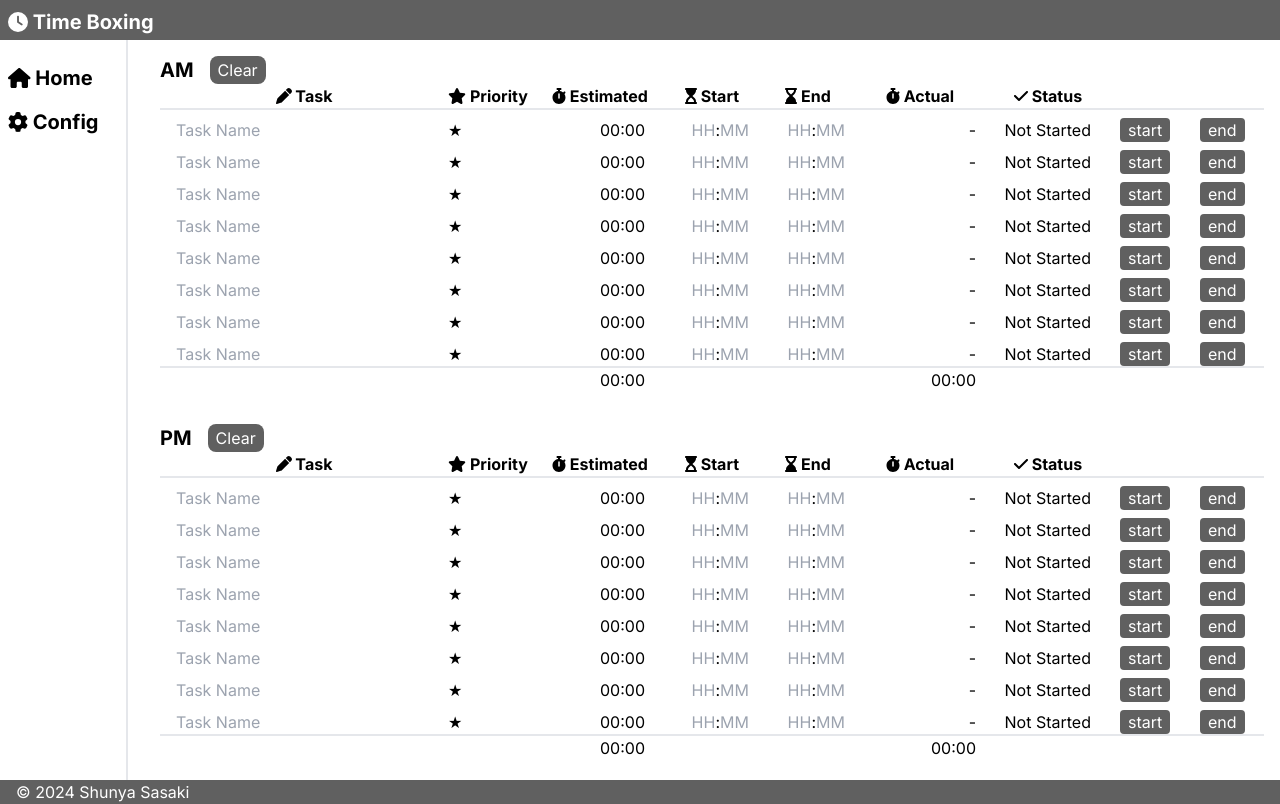
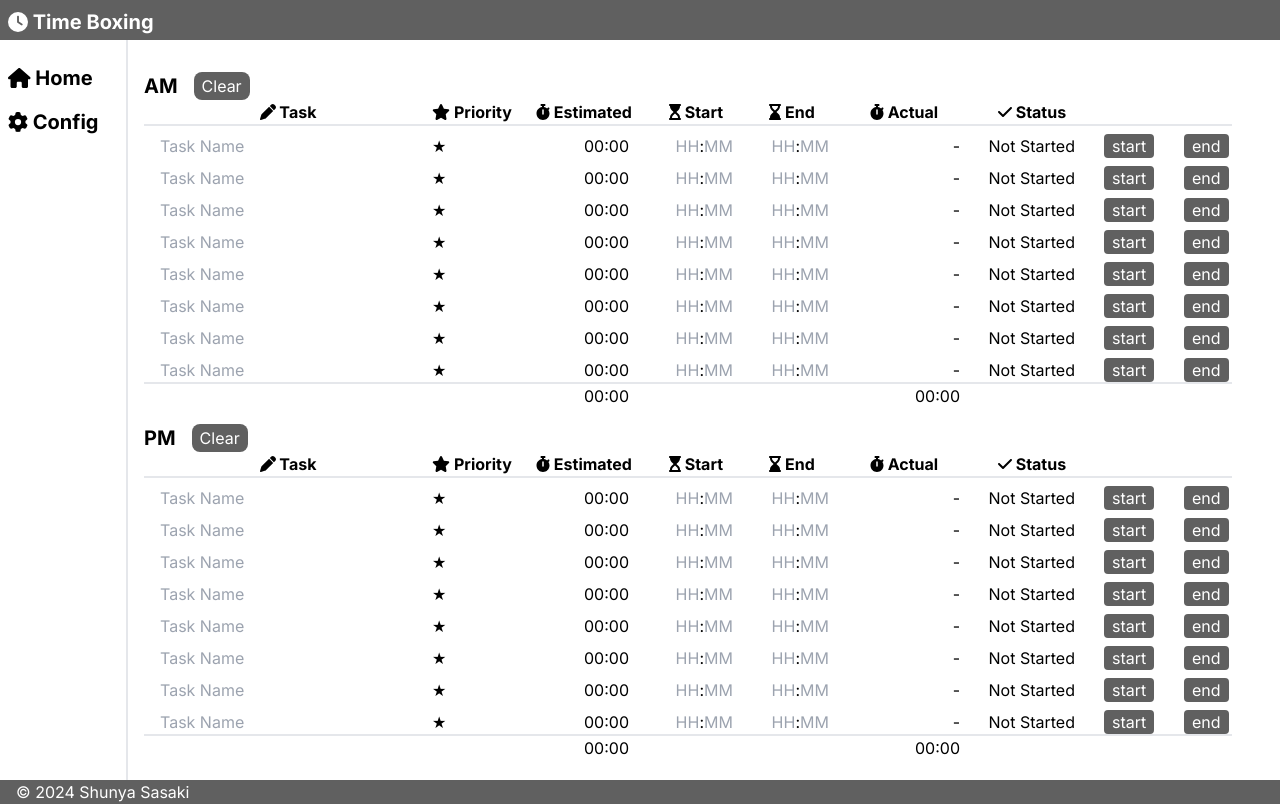
Before and after one commit to shunya-sasaki/timeboxing-app, a Next.js app: page / in a window 1280 px wide. Built offline with nearby package versions, Linux system fonts and the light colour scheme.

Commit message:
Rearrange the layout of panes

```diff
--- a/app/components/MainPane.tsx
+++ b/app/components/MainPane.tsx
@@ -2,11 +2,11 @@ import { TaskTable } from "./tasktable/TaskTable";
 
 export const MainPane = () => {
   return (
-    <div className="pl-4">
-      <div className="p-4">
+    <div className="p-4">
+      <div className="pt-4">
         <TaskTable tableName="AM" />
       </div>
-      <div className="p-4">
+      <div className="pt-4">
         <TaskTable tableName="PM" />
       </div>
     </div>
--- a/app/components/tasktable/TableHeader.tsx
+++ b/app/components/tasktable/TableHeader.tsx
@@ -8,7 +8,7 @@ import { faCheck } from "@fortawesome/free-solid-svg-icons";
 
 export const TableHader = () => {
   return (
-    <div className="flex flex-row w-full border-b-2">
+    <div className="flex flex-row border-b-2 w-max min-w-max">
       <div className="w-64 min-w-64 font-bold text-center ml-4">
         <FontAwesomeIcon icon={faPen} /> Task
       </div>
@@ -30,6 +30,7 @@ export const TableHader = () => {
       <div className=" w-28 min-w-28 font-bold text-center ml-4">
         <FontAwesomeIcon icon={faCheck} /> Status
       </div>
+      <div className="w-36 min-w-36"></div>
     </div>
   );
 };
--- a/app/components/tasktable/TableSummary.tsx
+++ b/app/components/tasktable/TableSummary.tsx
@@ -4,7 +4,7 @@ export const TableSummary = (props: {
 }) => {
   const { totalEstimatedTime, totalActualTime } = props;
   return (
-    <div className="flex flex-row">
+    <div className="flex flex-row w-max min-w-max">
       <div className="w-64 min-w-64 ml-4"></div>
       <div className="w-20 min-w-20 ml-4"></div>
       <div className="w-14 min-w-14 ml-16 pl-2">{totalEstimatedTime}</div>
--- a/app/components/tasktable/Task.tsx
+++ b/app/components/tasktable/Task.tsx
@@ -231,8 +231,8 @@ export const Task = (props: TaskProps) => {
       <div className={"w-28 min-w-28 ml-4 text-center" + statusColor}>
         {jsxTaskStatus}
       </div>
-      <div className=" w-12 ml-4">{jsxStartTimeButton}</div>
-      <div className=" w-12 ml-8">{jsxEndTimeButton}</div>
+      <div className=" w-12 min-w-12 ml-4">{jsxStartTimeButton}</div>
+      <div className=" w-12 min-w-12 ml-8">{jsxEndTimeButton}</div>
     </div>
   );
 };
--- a/app/components/tasktable/TaskTable.tsx
+++ b/app/components/tasktable/TaskTable.tsx
@@ -127,7 +127,7 @@ export const TaskTable = (props: { tableName: string }) => {
       </div>
       <div className="flex flex-col">
         <TableHader />
-        <div className="border-b-2">
+        <div className="w-max min-w-max border-b-2">
           {Array(numTasks)
             .fill(0)
             .map((_, index) => {
--- a/app/page.tsx
+++ b/app/page.tsx
@@ -8,16 +8,16 @@ import { MainPane } from "./components/MainPane";
 export default function Home() {
   return (
     <RecoilRoot>
-      <main className="w-screen h-screen">
-        <header className="h-[5%] z-50">
+      <main className="min-w-max h-lvh">
+        <header className="lvw min-w-max h-[5%] z-50">
           <Header />
         </header>
-        <div className="w-full h-[92.5%] min-h-[92.5%] z-0">
-          <div className="flex w-full min-w-full h-full">
-            <div className="w-[10.0%] min-w-32 h-full border-r-2">
+        <div className="w-max h-[92.5%] min-h-[92.5%] z-0">
+          <div className="flex h-full">
+            <div className="w-auto min-w-32 h-full border-r-2">
               <SideBar />
             </div>
-            <div className="w-[90%] min-w-[90%] h-full overflow-scroll">
+            <div className="w-max min-w-auto h-full overflow-scroll">
               <MainPane />
             </div>
           </div>
```
